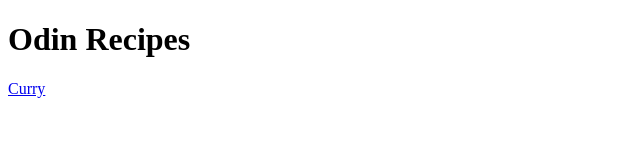
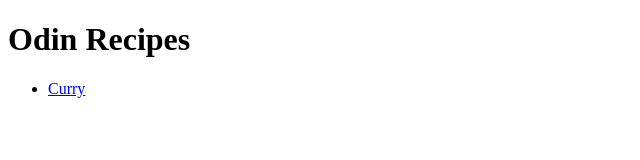
Before and after one commit to Abbas-Nadiri/odin-recipes, a plain HTML site: page index.html in a window 1280 px wide. Shown: the full height of the page, 0-640 px from the left. Drawn offline with Linux system fonts and the light colour scheme.

```diff
--- a/index.html
+++ b/index.html
@@ -7,6 +7,9 @@
 </head>
 <body>
     <h1>Odin Recipes</h1>
-    <a href="recipes/curry.html">Curry</a>
+    <ul>
+        <li><a href="recipes/curry.html">Curry</a> </li>
+    </ul>
+
 </body>
 </html>
```
Also changed, not shown: recipes/curry.html (+1 -1 lines), img/chips.jpg (added), recipes/chips.html (added).
